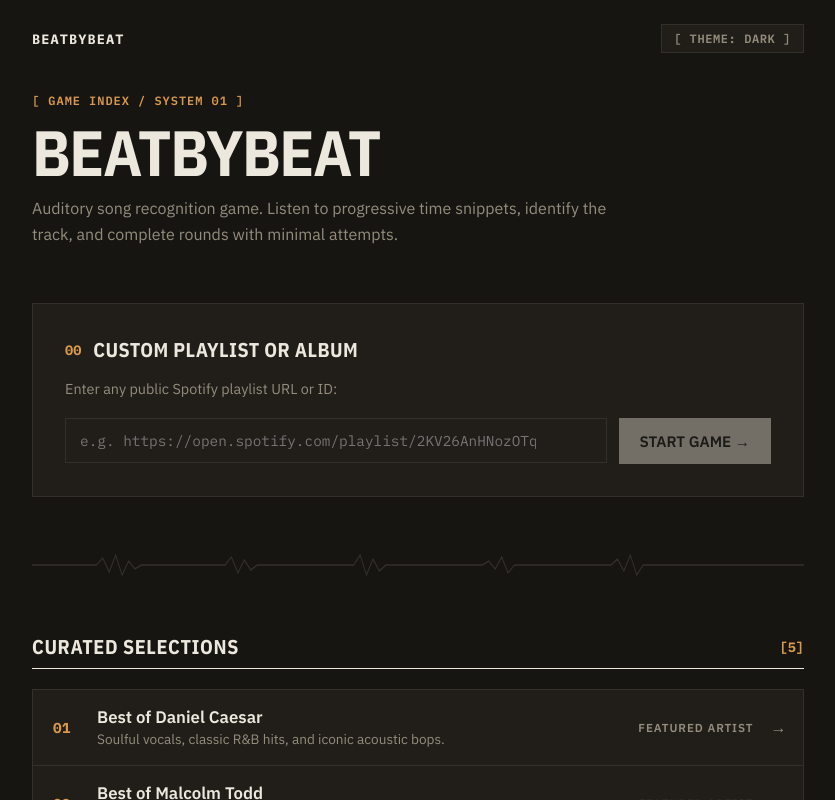
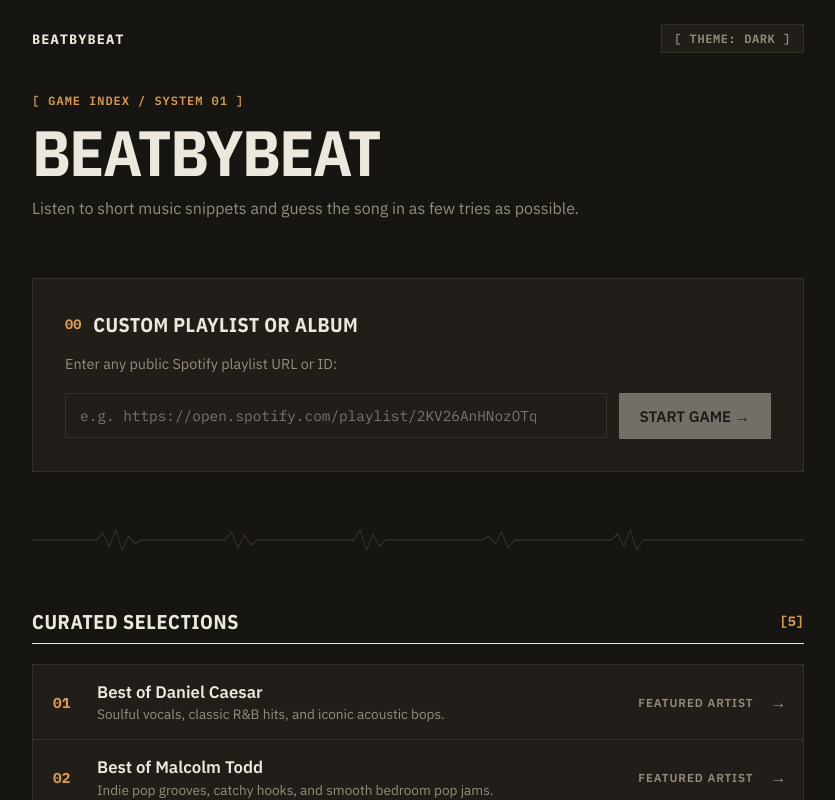
Before and after one commit to Dylan916/BeatByBeat, a React (Vite) app in the folder client/: page / in a window 1280 px wide. Shown: the top 800 px of the page, without its empty margins (222-1057 px from the left). Built offline with nearby package versions, Linux system fonts and the light colour scheme.

Commit message:
Simplify home screen subtitle text

```diff
--- a/client/src/components/StartScreen.tsx
+++ b/client/src/components/StartScreen.tsx
@@ -35,7 +35,7 @@ const StartScreen: React.FC<StartScreenProps> = ({
         <div className="meta-tag font-mono">[ GAME INDEX / SYSTEM 01 ]</div>
         <h1 className="hero-title">BEATBYBEAT</h1>
         <p className="hero-subtitle">
-          Auditory song recognition game. Listen to progressive time snippets, identify the track, and complete rounds with minimal attempts.
+          Listen to short music snippets and guess the song in as few tries as possible.
         </p>
       </div>
 
```
